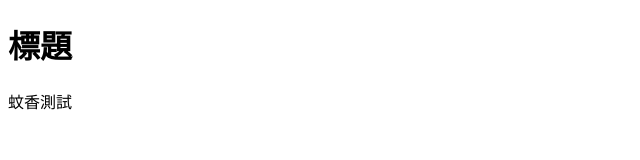
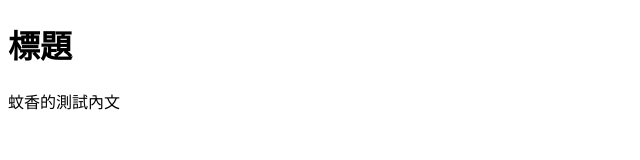
Before and after one commit to D1034422045/team0814, a plain HTML site: page index.html in a window 1280 px wide. Shown: the full height of the page, 0-640 px from the left. Drawn offline with Linux system fonts and the light colour scheme.

Commit message:
更新內容

```diff
--- a/index.html
+++ b/index.html
@@ -7,6 +7,6 @@
 </head>
 <body>
     <h1>標題</h1>
-    <p>蚊香測試</p>
+    <p>蚊香的測試內文</p>
 </body>
 </html>
```
